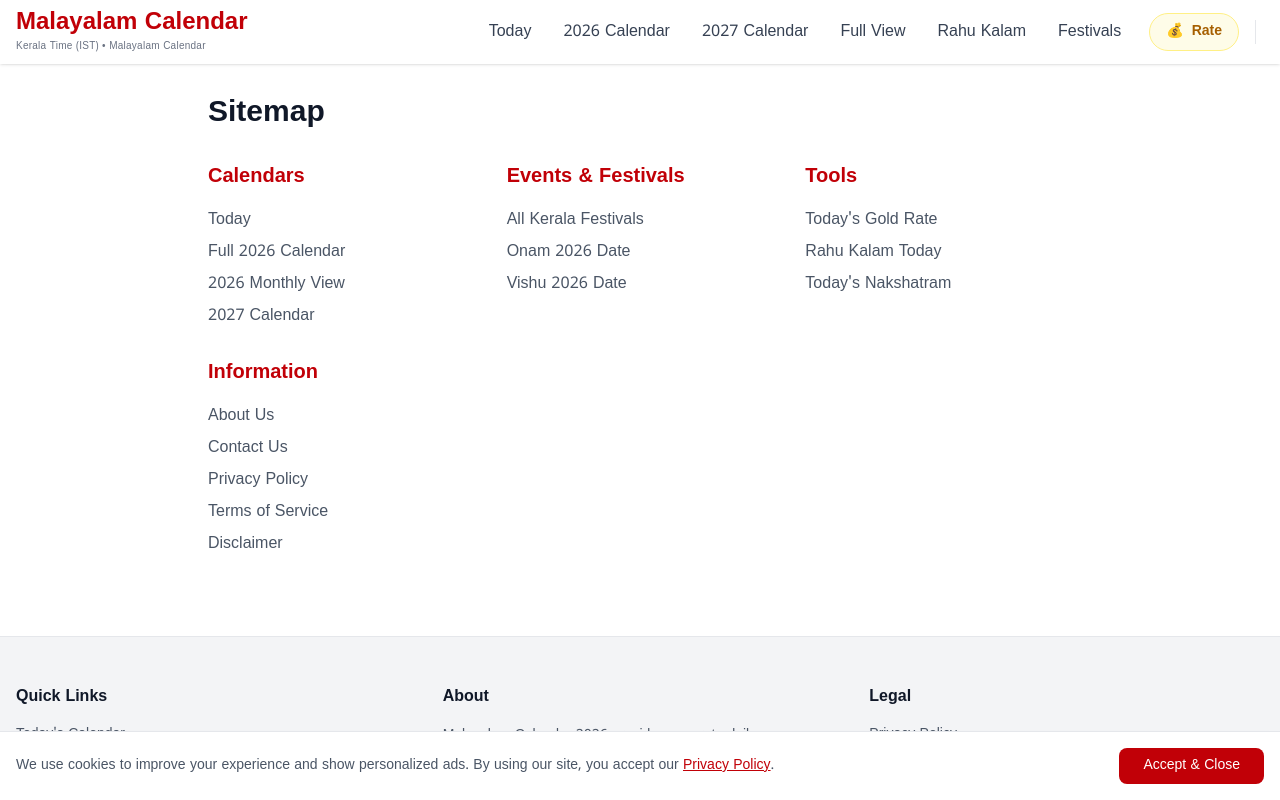
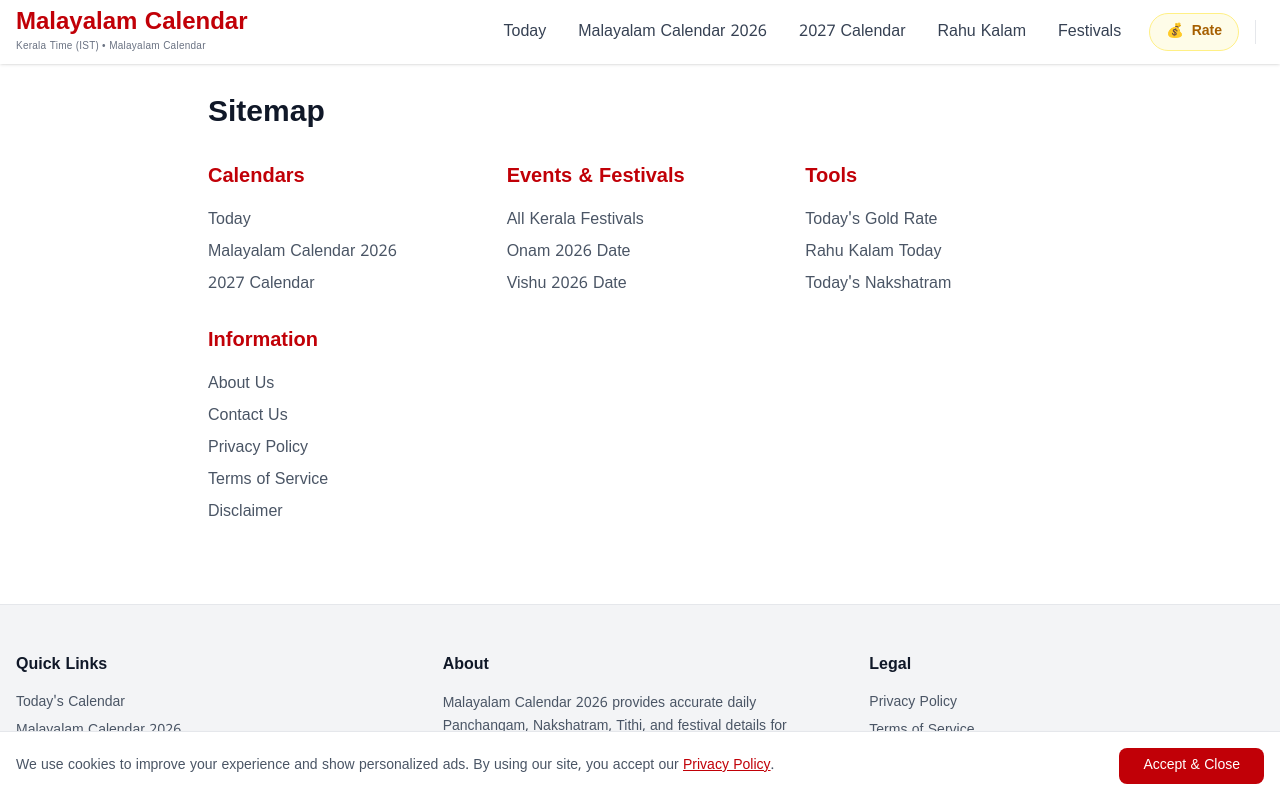
Before and after one commit to Agasthyan07/malayalam_calender, a Next.js app: page /website-map in a window 1280 px wide. Shown: the top 800 px of the page. Built offline with nearby package versions, Linux system fonts and the light colour scheme.

Commit message:
Optimize internal links: Point to /calendar/2026 with keyword-rich anchor text

```diff
--- a/app/website-map/page.tsx
+++ b/app/website-map/page.tsx
@@ -17,8 +17,7 @@ export default function SitemapPage() {
                     <h2 className="text-xl font-bold mb-4 text-red-700">Calendars</h2>
                     <ul className="space-y-2 text-gray-600 dark:text-gray-300">
                         <li><Link href="/" className="hover:text-red-600 hover:underline">Today</Link></li>
-                        <li><Link href="/calendar-2026" className="hover:text-red-600 hover:underline">Full 2026 Calendar</Link></li>
-                        <li><Link href="/calendar/2026" className="hover:text-red-600 hover:underline">2026 Monthly View</Link></li>
+                        <li><Link href="/calendar/2026" className="hover:text-red-600 hover:underline">Malayalam Calendar 2026</Link></li>
                         <li><Link href="/calendar/2027" className="hover:text-red-600 hover:underline">2027 Calendar</Link></li>
                     </ul>
                 </div>
--- a/components/Footer.tsx
+++ b/components/Footer.tsx
@@ -9,7 +9,7 @@ export default function Footer() {
                         <h3 className="font-bold text-gray-900 mb-4">Quick Links</h3>
                         <div className="flex flex-col gap-2 text-sm text-gray-600">
                             <Link href="/" className="hover:text-red-700">Today's Calendar</Link>
-                            <Link href="/calendar-2026" className="hover:text-red-700">Full 2026 Calendar</Link>
+                            <Link href="/calendar/2026" className="hover:text-red-700">Malayalam Calendar 2026</Link>
                             <Link href="/calendar/2027" className="hover:text-red-700">2027 Calendar</Link>
                             <Link href="/festivals" className="hover:text-red-700">Kerala Festivals</Link>
                             <Link href="/gold-rate" className="hover:text-red-700">Gold Rate Today</Link>
--- a/components/Header.tsx
+++ b/components/Header.tsx
@@ -33,9 +33,8 @@ export default function Header() {
                     <Link href="/" className="text-gray-700 hover:text-red-700 hover:bg-red-50 font-medium px-3 py-2 rounded-lg transition-colors">
                         Today
                     </Link>
-                    <Link href="/calendar/2026" className="text-gray-700 hover:text-red-700 hover:bg-red-50 font-medium px-3 py-2 rounded-lg transition-colors">2026 Calendar</Link>
+                    <Link href="/calendar/2026" className="text-gray-700 hover:text-red-700 hover:bg-red-50 font-medium px-3 py-2 rounded-lg transition-colors">Malayalam Calendar 2026</Link>
                     <Link href="/calendar/2027" className="text-gray-700 hover:text-red-700 hover:bg-red-50 font-medium px-3 py-2 rounded-lg transition-colors">2027 Calendar</Link>
-                    <Link href="/calendar-2026" className="text-gray-700 hover:text-red-700 hover:bg-red-50 font-medium px-3 py-2 rounded-lg transition-colors">Full View</Link>
                     <Link href="/rahu-kalam-today" className="text-gray-700 hover:text-red-700 hover:bg-red-50 font-medium px-3 py-2 rounded-lg transition-colors">Rahu Kalam</Link>
                     <Link href="/festivals" className="text-gray-700 hover:text-red-700 hover:bg-red-50 font-medium px-3 py-2 rounded-lg transition-colors">Festivals</Link>
                     <Link href="/gold-rate" className="text-yellow-700 hover:text-yellow-800 font-bold bg-yellow-50 hover:bg-yellow-100 px-4 py-2 rounded-full text-sm flex items-center gap-2 border border-yellow-200 transition-colors ml-2">
@@ -75,7 +74,7 @@ export default function Header() {
                             className="text-gray-700 hover:text-red-700 font-medium px-4 py-3 rounded-lg hover:bg-red-50"
                             onClick={closeMenu}
                         >
-                            2026 Calendar
+                            Malayalam Calendar 2026
                         </Link>
                         <Link
                             href="/calendar/2027"
@@ -83,13 +82,6 @@ export default function Header() {
                             onClick={closeMenu}
                         >
                             2027 Calendar
-                        </Link>
-                        <Link
-                            href="/calendar-2026"
-                            className="text-gray-700 hover:text-red-700 font-medium px-4 py-3 rounded-lg hover:bg-red-50"
-                            onClick={closeMenu}
-                        >
-                            2026 Full View
                         </Link>
                         <Link
                             href="/rahu-kalam-today"
```
